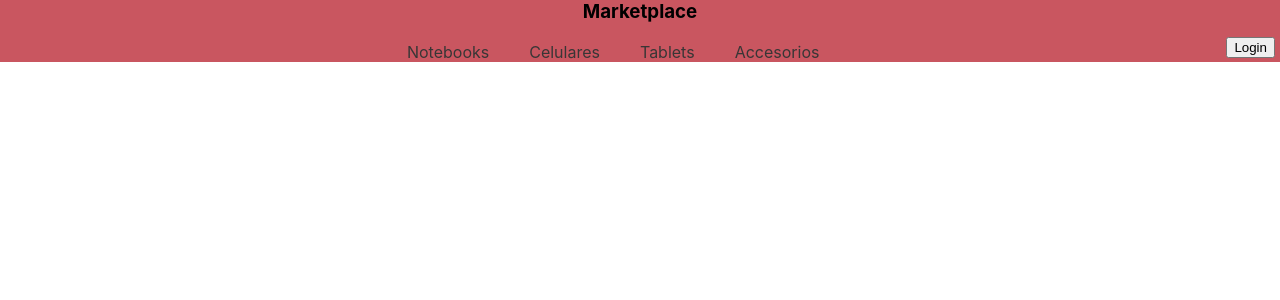
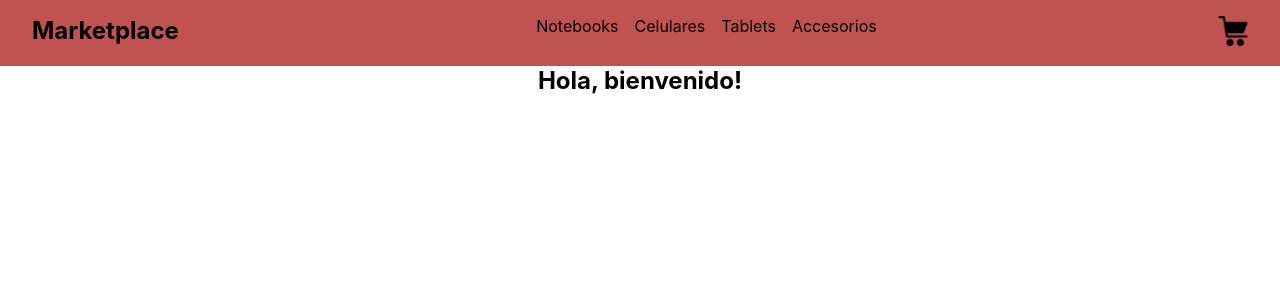
Before and after one commit to danilogama/app24925, a React (Create React App) app: page / in a window 1280 px wide. Shown: the top 300 px of the page. Built offline with nearby package versions, Linux system fonts and the light colour scheme.

Commit message:
agregando cart y container props

```diff
--- a/src/App.css
+++ b/src/App.css
@@ -1,5 +1,10 @@
-.App {
-  text-align: center;
+/*.App {
+   text-align: center;
+}
+*/
+* {
+  padding: 0;
+  margin: 0;
 }
 
 .App-logo {
--- a/src/App.js
+++ b/src/App.js
@@ -1,11 +1,13 @@
 // import logo from './logo.svg';
 import './App.css';
 import Navbar from './components/Navbar/Navbar';
+import ItemListContainer from './components/ItemListContainer/ItemListContainer'
 
 function App() {
   return (
     <div className="App">
       <Navbar />
+      <ItemListContainer greeting="Hola, bienvenido!"/>
     </div>
   );
 }
--- /dev/null
+++ b/src/components/Cartwidget/Cartwidget.css
@@ -0,0 +1,3 @@
+.iconoCarrito{
+    height:30px
+}
--- /dev/null
+++ b/src/components/Cartwidget/Cartwidget.js
@@ -0,0 +1,12 @@
+import './Cartwidget.css'
+
+const Cartwidget = () =>{
+    return(
+        <div>
+            <img className='iconoCarrito' src="/images/iconoCarrito.png" alt='iconoCarrito' />
+
+        </div>
+    )
+  }
+
+  export default Cartwidget
--- /dev/null
+++ b/src/components/ItemListContainer/ItemListContainer.css
@@ -0,0 +1,3 @@
+h2{
+    text-align: center;
+}
--- /dev/null
+++ b/src/components/ItemListContainer/ItemListContainer.js
@@ -0,0 +1,9 @@
+import './ItemListContainer.css';
+
+const ItemListContainer = (props) =>{
+    return (
+        <h2>{props.greeting}</h2>
+        )
+  }
+
+  export default ItemListContainer
--- a/src/components/Navbar/Navbar.css
+++ b/src/components/Navbar/Navbar.css
@@ -1,28 +1,21 @@
-h3{
-    margin-top: 0;
-}
-nav{
-    background: rgb(201, 86, 96);
+
+nav {
+    display: flex;
+    justify-content: space-between;
+    padding: 1rem 2rem;
+    background: #c05252;
   }
 
-ul {
-    list-style-type: none;
-    margin: 0;
-    padding: 0;
+  nav ul {
+    display: flex;
+    list-style: none;
   }
 
-li {
-    display: inline;
-    margin:0px 20px  0px 20px;
-
-}
-a{
-    text-decoration: none;
-    color: rgb(56, 54, 54);
+  nav li {
+    padding-left: 1rem;
   }
 
-.buttonNav{
-    float: right;
-    margin-top: -5px;
-    margin-right: 5px;
+nav a {
+  text-decoration: none;
+  color: #000000
 }
--- a/src/components/Navbar/Navbar.js
+++ b/src/components/Navbar/Navbar.js
@@ -1,19 +1,19 @@
 import './Navbar.css'
+import Cartwidget from '../Cartwidget/Cartwidget';
 
 const Navbar = () =>{
     return(
     <nav>
-        <div>
-            <h3>Marketplace</h3>
-        </div>
+      <h2>Marketplace</h2>
       <ul>
         <li><a href="default.asp">Notebooks</a></li>
         <li><a href="default.asp">Celulares</a></li>
         <li><a href="default.asp">Tablets</a></li>
         <li><a href="default.asp">Accesorios</a></li>
-            <button className='buttonNav'>Login</button>
       </ul>
+      <Cartwidget />
     </nav>
+
     )
   }
 
```
Also changed, not shown: public/Images/iconoCarrito.png (added). Lines whose indentation alone changed are shown as unchanged.
